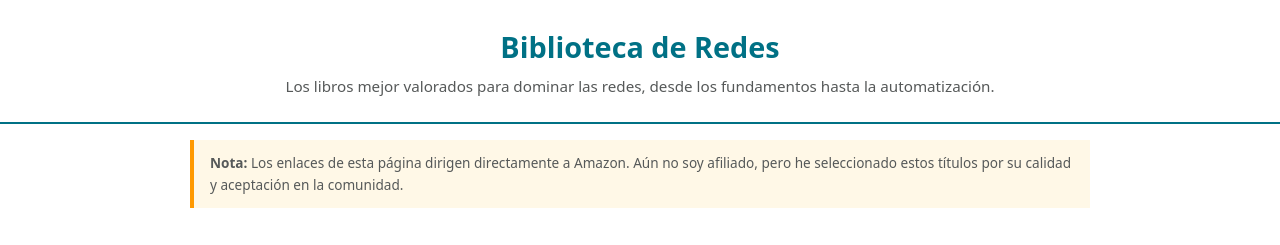
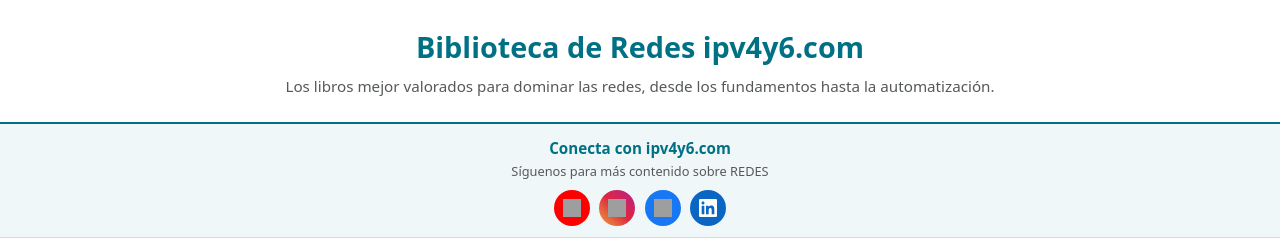
Before and after one commit to ipv4y6/ipv4y6-web, a plain HTML site: page amazon/index.html in a window 1280 px wide. Shown: the top 245 px of the page. Drawn offline with Linux system fonts and the light colour scheme; grey boxes are pictures that could not be loaded.

Commit message:
Add files via upload

```diff
--- a/amazon/index.html
+++ b/amazon/index.html
@@ -3,10 +3,10 @@
 <head>
     <meta charset="UTF-8">
     <meta name="viewport" content="width=device-width, initial-scale=1.0">
-    <title>Biblioteca de Redes | ipv4y6</title>
+    <title>Biblioteca de Redes | ipv4y6.com</title>
     <style>
         :root {
-            --brand-blue: #007185; /* Ajusta al azul real de ipv4y6.com si es distinto */
+            --brand-blue: #007185;
             --amazon-orange: #FF9900;
             --amazon-orange-hover: #FA8900;
             --bg-body: #FFFFFF;
@@ -15,6 +15,9 @@
             --text-muted: #565959;
             --card-bg: #FAFAFA;
             --border-color: #D5D9D9;
+            --yt: #FF0000;
+            --fb: #1877F2;
+            --li: #0A66C2;
         }
 
         * { box-sizing: border-box; margin: 0; padding: 0; }
@@ -42,14 +45,58 @@
             font-size: 0.95rem;
         }
 
-        .notice {
-            background-color: #FFF8E7;
-            border-left: 4px solid var(--amazon-orange);
-            padding: 0.75rem 1rem;
-            margin: 1rem auto;
-            max-width: 900px;
-            font-size: 0.85rem;
+        /* ===== Banda especial de redes sociales (compacta) ===== */
+        .social-band {
+            background-color: #F0F7F8;
+            border-bottom: 1px solid var(--border-color);
+            padding: 0.7rem 1rem;
+            text-align: center;
+        }
+        .social-band h2 {
+            font-size: 0.95rem;
+            color: var(--brand-blue);
+            margin-bottom: 0.1rem;
+            font-weight: 600;
+        }
+        .social-band p {
+            font-size: 0.8rem;
             color: var(--text-muted);
+            margin-bottom: 0.5rem;
+        }
+        .social-icons {
+            display: flex;
+            justify-content: center;
+            align-items: center;
+            flex-wrap: wrap;
+            gap: 0.6rem;
+        }
+        .social-icons a {
+            display: inline-flex;
+            align-items: center;
+            justify-content: center;
+            width: 36px;
+            height: 36px;
+            border-radius: 50%;
+            transition: transform 0.2s ease, box-shadow 0.2s ease;
+        }
+        .social-icons a:hover {
+            transform: translateY(-2px);
+            box-shadow: 0 3px 8px rgba(0,0,0,0.2);
+        }
+        .social-icons img,
+        .social-icons svg {
+            width: 18px;
+            height: 18px;
+            display: block;
+        }
+        .social-icons svg {
+            fill: #FFFFFF;
+        }
+        .social-youtube   { background-color: var(--yt); }
+        .social-facebook  { background-color: var(--fb); }
+        .social-linkedin  { background-color: var(--li); }
+        .social-instagram {
+            background: linear-gradient(45deg, #f09433 0%, #e6683c 25%, #dc2743 50%, #cc2366 75%, #bc1888 100%);
         }
 
         .container {
@@ -87,7 +134,7 @@
 
         .book-card img {
             width: 100%;
-            height: 200px; /* Altura fija para uniformidad */
+            height: 200px;
             object-fit: contain;
             margin-bottom: 1rem;
             background-color: #fff;
@@ -128,6 +175,7 @@
             color: #111;
         }
 
+        /* ===== Pie de página ===== */
         .site-footer {
             background-color: var(--bg-section);
             padding: 2rem 1rem;
@@ -140,23 +188,84 @@
             color: var(--brand-blue);
             text-decoration: none;
         }
+        .site-footer a:hover {
+            text-decoration: underline;
+        }
+
+        .footer-contacts {
+            margin-bottom: 1.25rem;
+        }
+        .footer-contacts h3 {
+            font-size: 0.95rem;
+            color: var(--brand-blue);
+            margin-bottom: 0.5rem;
+        }
+        .footer-contacts p {
+            margin: 0.15rem 0;
+        }
+        .footer-contacts a {
+            font-weight: 600;
+        }
+
+        .footer-nav {
+            display: flex;
+            flex-wrap: wrap;
+            justify-content: center;
+            align-items: center;
+            gap: 0.5rem 1rem;
+            margin-bottom: 1rem;
+        }
+        .footer-nav .separator {
+            color: var(--border-color);
+        }
+        .footer-nav a {
+            font-weight: 600;
+        }
+
+        .footer-note {
+            font-size: 0.8rem;
+            color: var(--text-muted);
+            margin-top: 0.5rem;
+        }
 
         @media (max-width: 600px) {
             .book-grid { grid-template-columns: 1fr; }
             .site-header h1 { font-size: 1.5rem; }
+            .social-icons a { width: 34px; height: 34px; }
+            .social-icons img,
+            .social-icons svg { width: 17px; height: 17px; }
         }
     </style>
 </head>
 <body>
 
     <header class="site-header">
-        <h1>Biblioteca de Redes</h1>
+        <h1>Biblioteca de Redes ipv4y6.com</h1>
         <p>Los libros mejor valorados para dominar las redes, desde los fundamentos hasta la automatización.</p>
     </header>
 
-    <div class="notice">
-        <strong>Nota:</strong> Los enlaces de esta página dirigen directamente a Amazon. Aún no soy afiliado, pero he seleccionado estos títulos por su calidad y aceptación en la comunidad.
-    </div>
+    <!-- ===== Redes sociales (banda compacta) ===== -->
+    <section class="social-band">
+        <h2>Conecta con ipv4y6.com</h2>
+        <p>Síguenos para más contenido sobre REDES</p>
+        <div class="social-icons">
+            <a href="https://www.youtube.com/@ipv4y6" class="social-youtube" target="_blank" rel="noopener noreferrer" aria-label="Canal de YouTube de ipv4y6">
+                <img src="https://cdn.simpleicons.org/youtube/FFFFFF" alt="" loading="lazy">
+            </a>
+            <a href="https://www.instagram.com/ipv4y6/" class="social-instagram" target="_blank" rel="noopener noreferrer" aria-label="Instagram de ipv4y6">
+                <img src="https://cdn.simpleicons.org/instagram/FFFFFF" alt="" loading="lazy">
+            </a>
+            <a href="https://www.facebook.com/ipv4y6" class="social-facebook" target="_blank" rel="noopener noreferrer" aria-label="Facebook de ipv4y6">
+                <img src="https://cdn.simpleicons.org/facebook/FFFFFF" alt="" loading="lazy">
+            </a>
+            <a href="https://www.linkedin.com/in/ipv4y6" class="social-linkedin" target="_blank" rel="noopener noreferrer" aria-label="LinkedIn de ipv4y6">
+                <!-- LinkedIn en SVG inline porque Simple Icons lo retiró de su CDN -->
+                <svg role="img" viewBox="0 0 24 24" xmlns="http://www.w3.org/2000/svg" aria-hidden="true">
+                    <path d="M20.447 20.452h-3.554v-5.569c0-1.328-.027-3.037-1.852-3.037-1.853 0-2.136 1.445-2.136 2.939v5.667H9.351V9h3.414v1.561h.046c.477-.9 1.637-1.85 3.37-1.85 3.601 0 4.267 2.37 4.267 5.455v6.286zM5.337 7.433c-1.144 0-2.063-.926-2.063-2.065 0-1.138.92-2.063 2.063-2.063 1.14 0 2.064.925 2.064 2.063 0 1.139-.925 2.065-2.064 2.065zm1.782 13.019H3.555V9h3.564v11.452zM22.225 0H1.771C.792 0 0 .774 0 1.729v20.542C0 23.227.792 24 1.771 24h20.451C23.2 24 24 23.227 24 22.271V1.729C24 .774 23.2 0 22.222 0h.003z"/>
+                </svg>
+            </a>
+        </div>
+    </section>
 
     <main class="container">
 
@@ -164,33 +273,27 @@
         <h2 class="section-title" id="fundamentos">📚 Fundamentos Universitarios</h2>
         <div class="book-grid">
 
-            <!-- Kurose & Ross -->
             <article class="book-card">
                 <img src="https://m.media-amazon.com/images/P/1292405465.01._SCLZZZZZZZ_.jpg"
-                     alt="Portada de Computer Networking: A Top-Down Approach"
-                     loading="lazy">
+                     alt="Portada de Computer Networking: A Top-Down Approach" loading="lazy">
                 <h3>Computer Networking: A Top-Down Approach</h3>
                 <p class="author">James F. Kurose & Keith W. Ross</p>
                 <p class="reason">El texto de referencia indiscutible. Su enfoque descendente lo hace ideal para principiantes.</p>
                 <a class="btn-amazon" href="https://www.amazon.com/dp/1292405465" target="_blank" rel="noopener noreferrer">Ver en Amazon</a>
             </article>
 
-            <!-- Tanenbaum -->
             <article class="book-card">
                 <img src="https://m.media-amazon.com/images/P/1292374063.01._SCLZZZZZZZ_.jpg"
-                     alt="Portada de Computer Networks (Tanenbaum)"
-                     loading="lazy">
+                     alt="Portada de Computer Networks (Tanenbaum)" loading="lazy">
                 <h3>Computer Networks (Global Edition)</h3>
                 <p class="author">Andrew S. Tanenbaum et al.</p>
                 <p class="reason">Un clásico que explica cómo funcionan las redes “desde dentro hacia fuera”. La 6ª edición global es la más actual.</p>
                 <a class="btn-amazon" href="https://www.amazon.com/dp/1292374063" target="_blank" rel="noopener noreferrer">Ver en Amazon</a>
             </article>
 
-            <!-- Peterson & Davie -->
             <article class="book-card">
                 <img src="https://m.media-amazon.com/images/P/0128182008.01._SCLZZZZZZZ_.jpg"
-                     alt="Portada de Computer Networks: A Systems Approach"
-                     loading="lazy">
+                     alt="Portada de Computer Networks: A Systems Approach" loading="lazy">
                 <h3>Computer Networks: A Systems Approach</h3>
                 <p class="author">Larry L. Peterson & Bruce S. Davie</p>
                 <p class="reason">Recomendado en universidades como Cambridge y MIT. Se centra en los principios de diseño de sistemas reales.</p>
@@ -203,33 +306,27 @@
         <h2 class="section-title" id="certificaciones">🎯 Guías de Certificación</h2>
         <div class="book-grid">
 
-            <!-- CompTIA Network+ -->
             <article class="book-card">
                 <img src="https://m.media-amazon.com/images/P/1264269056.01._SCLZZZZZZZ_.jpg"
-                     alt="Portada de CompTIA Network+ All-in-One Exam Guide"
-                     loading="lazy">
+                     alt="Portada de CompTIA Network+ All-in-One Exam Guide" loading="lazy">
                 <h3>CompTIA Network+ All-in-One Exam Guide</h3>
                 <p class="author">Mike Meyers</p>
                 <p class="reason">La guía más vendida para la certificación Network+. Cubre el 100% de los objetivos del examen.</p>
                 <a class="btn-amazon" href="https://www.amazon.com/dp/1264269056" target="_blank" rel="noopener noreferrer">Ver en Amazon</a>
             </article>
 
-            <!-- Redes Cisco (Ariganello) -->
             <article class="book-card">
                 <img src="https://m.media-amazon.com/images/P/8499649300.01._SCLZZZZZZZ_.jpg"
-                     alt="Portada de Redes Cisco: Guía de estudio para la certificación CCNA"
-                     loading="lazy">
+                     alt="Portada de Redes Cisco: Guía de estudio para la certificación CCNA" loading="lazy">
                 <h3>Redes Cisco: Guía de estudio para la certificación CCNA</h3>
                 <p class="author">Ernesto Ariganello</p>
                 <p class="reason">La guía en español más popular para CCNA. Actualizada para las versiones más recientes del examen.</p>
                 <a class="btn-amazon" href="https://www.amazon.com/dp/8499649300" target="_blank" rel="noopener noreferrer">Ver en Amazon</a>
             </article>
 
-            <!-- El Único Libro -->
             <article class="book-card">
                 <img src="https://m.media-amazon.com/images/P/B09S8T937G.01._SCLZZZZZZZ_.jpg"
-                     alt="Portada de El Único Libro Sobre Redes que Necesitas"
-                     loading="lazy">
+                     alt="Portada de El Único Libro Sobre Redes que Necesitas" loading="lazy">
                 <h3>El Único Libro Sobre Redes que Necesitas</h3>
                 <p class="author">David Gonzalez</p>
                 <p class="reason">Enfoque práctico para principiantes y para preparar el CCNA 200-301. Muy popular en el ámbito hispanohablante.</p>
@@ -242,33 +339,27 @@
         <h2 class="section-title" id="profesionales">🛠️ Para Profesionales</h2>
         <div class="book-grid">
 
-            <!-- Network Warrior -->
             <article class="book-card">
                 <img src="https://m.media-amazon.com/images/P/1449387861.01._SCLZZZZZZZ_.jpg"
-                     alt="Portada de Network Warrior"
-                     loading="lazy">
+                     alt="Portada de Network Warrior" loading="lazy">
                 <h3>Network Warrior</h3>
                 <p class="author">Gary A. Donahue</p>
                 <p class="reason">El libro “post-CCNA” por excelencia. Cubre cableado, switches, firewalls y diseño real.</p>
                 <a class="btn-amazon" href="https://www.amazon.com/dp/1449387861" target="_blank" rel="noopener noreferrer">Ver en Amazon</a>
             </article>
 
-            <!-- TCP/IP Illustrated -->
             <article class="book-card">
                 <img src="https://m.media-amazon.com/images/P/0321336313.01._SCLZZZZZZZ_.jpg"
-                     alt="Portada de TCP/IP Illustrated, Volume 1"
-                     loading="lazy">
+                     alt="Portada de TCP/IP Illustrated, Volume 1" loading="lazy">
                 <h3>TCP/IP Illustrated, Volume 1</h3>
                 <p class="author">W. Richard Stevens & Kevin R. Fall</p>
                 <p class="reason">El clásico indiscutible sobre TCP/IP. Sigue siendo la referencia mejor valorada para dominar los protocolos.</p>
                 <a class="btn-amazon" href="https://www.amazon.com/dp/0321336313" target="_blank" rel="noopener noreferrer">Ver en Amazon</a>
             </article>
 
-            <!-- Network Programmability and Automation -->
             <article class="book-card">
                 <img src="https://m.media-amazon.com/images/P/1491931256.01._SCLZZZZZZZ_.jpg"
-                     alt="Portada de Network Programmability and Automation"
-                     loading="lazy">
+                     alt="Portada de Network Programmability and Automation" loading="lazy">
                 <h3>Network Programmability and Automation</h3>
                 <p class="author">Jason Edelman et al.</p>
                 <p class="reason">La referencia moderna para dar el salto a las redes programables con Python, Linux, JSON y YAML.</p>
@@ -280,8 +371,20 @@
     </main>
 
     <footer class="site-footer">
-        <p><a href="https://www.ipv4y6.com">Volver a ipv4y6.com</a></p>
-        <p>Los enlaces de esta página son de afiliado de Amazon en el futuro. Actualmente no generan comisiones.</p>
+
+        <div class="footer-contacts">
+            <h3>Contacto</h3>
+            <p><a href="mailto:info@ipv4y6.com">info@ipv4y6.com</a></p>
+            <p><a href="mailto:ipv4y6@gmail.com">ipv4y6@gmail.com</a></p>
+        </div>
+
+        <div class="footer-nav">
+            <a href="https://www.ipv4y6.com">Volver a ipv4y6.com</a>
+            <span class="separator">|</span>
+            <a href="https://www.ipv4y6.com/#colaborar">Colaborar</a>
+        </div>
+
+        <p class="footer-note">Los enlaces de esta página serán de afiliado de Amazon en el futuro. Actualmente no generan comisiones.</p>
     </footer>
 
 </body>
```
